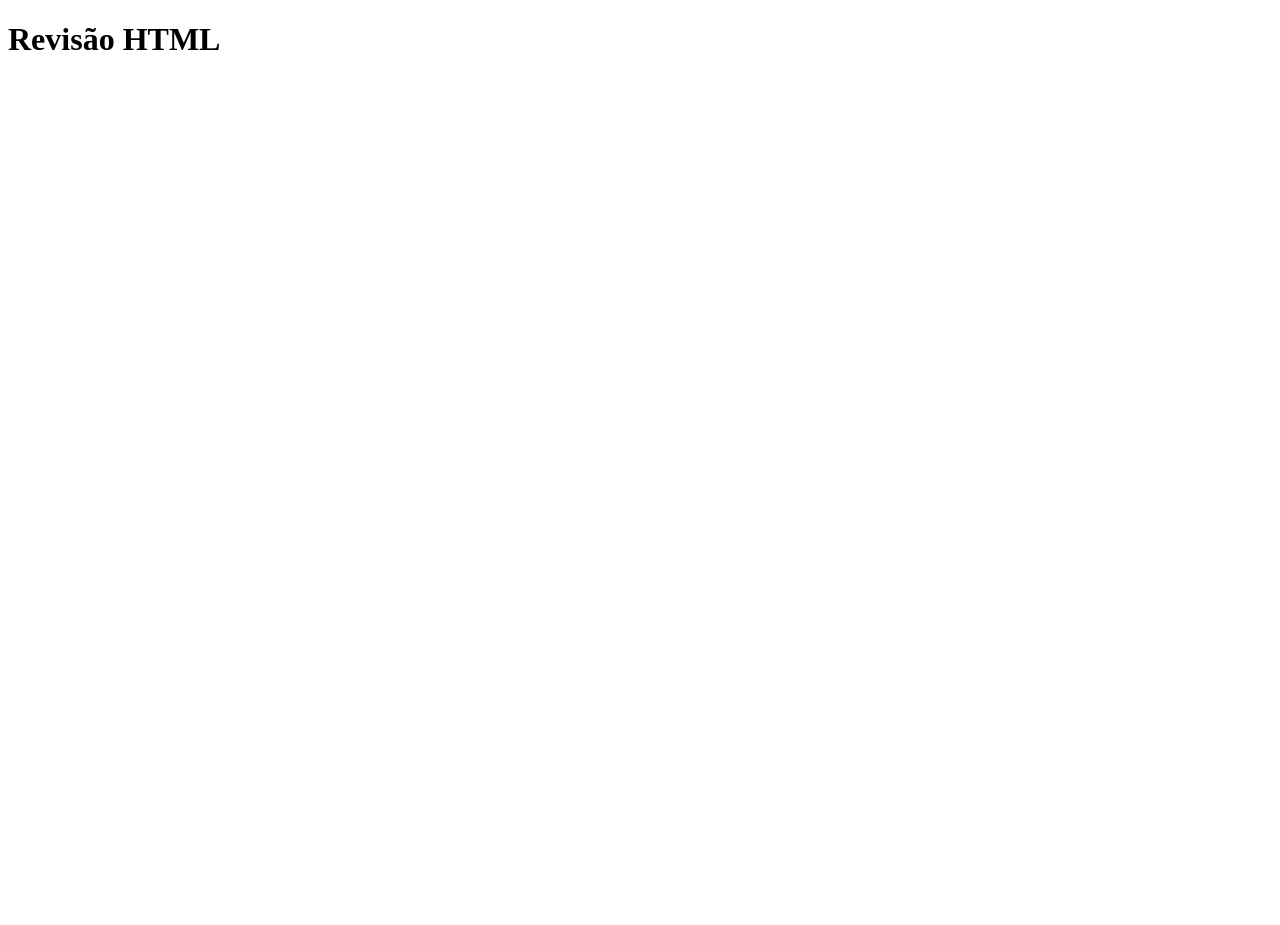
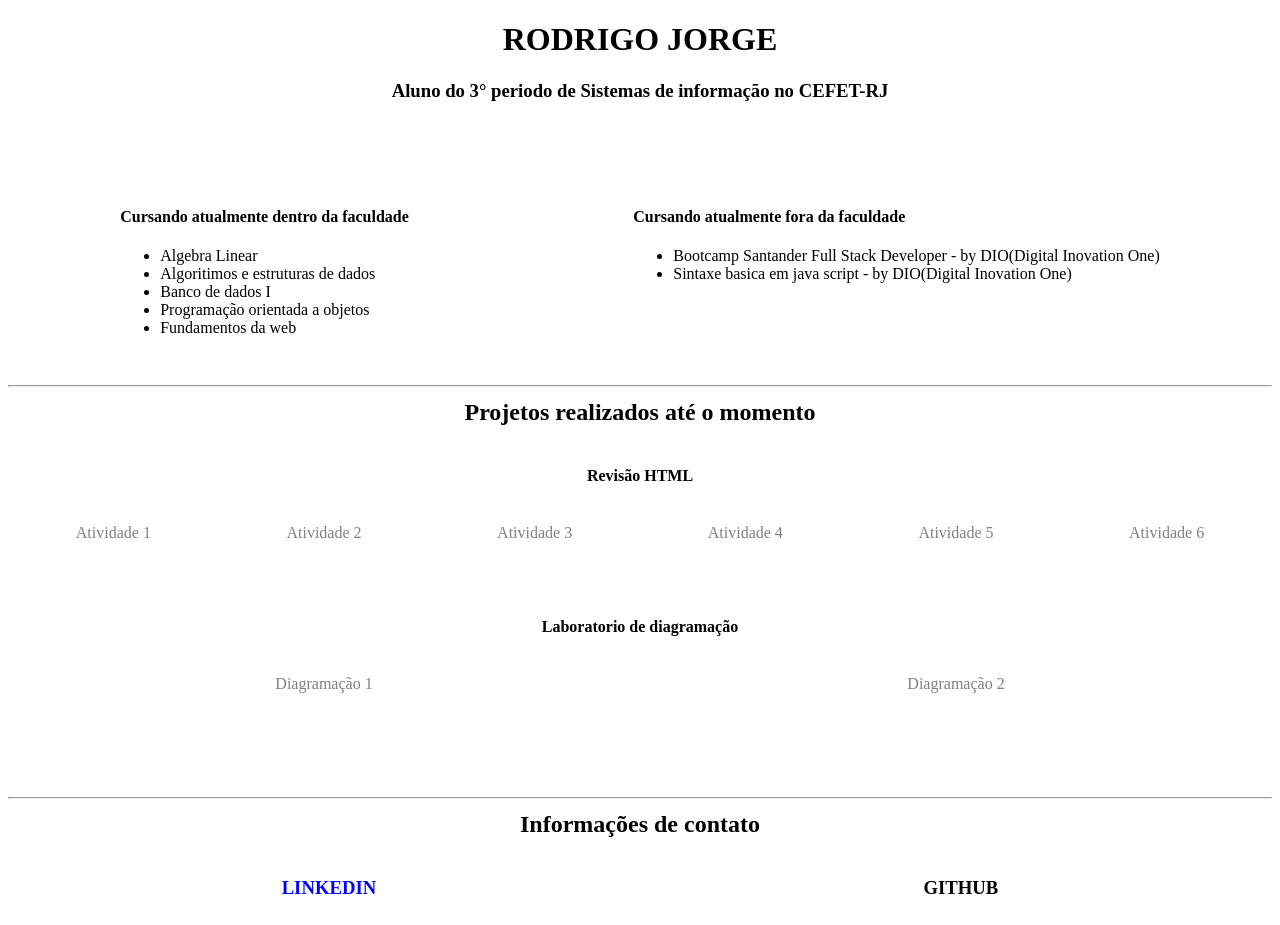
Before and after one commit to RodrigoJorge12/RodrigoJorge12.github.io, a plain HTML site: page index.html in a window 1280 px wide. Before the commit the page ends 800 px from the top, so only its background shows below. Drawn offline with Linux system fonts and the light colour scheme.

Commit message:
meu site pessoal pronto

```diff
--- a/index.html
+++ b/index.html
@@ -4,13 +4,65 @@
     <meta charset="UTF-8">
     <meta http-equiv="X-UA-Compatible" content="IE=edge">
     <meta name="viewport" content="width=device-width, initial-scale=1.0">
-    <title> Rodrigo Jorge - Fundamentos da web</title>
+    <title> Rodrigo Jorge </title>
     <link rel="stylesheet" href="style.css">
 </head>
 <body>
-    <div>
-        <h1>Revisão HTML</h1>
-        <a href=""></a>
-    </div>
+    <header class="cabeçalho">
+        <h1 class="titulo">RODRIGO JORGE</h1>
+        <h3 class="subtitulo">Aluno do 3° periodo de Sistemas de informação no CEFET-RJ <br><br><br><br></h3>
+    </header>
+    <main class="corpo">
+        <nav class="materias">
+            <div class="parte1">
+                <h4>Cursando atualmente dentro da faculdade</h4>
+                <ul>
+                    <li>Algebra Linear</li>
+                    <li>Algoritimos e estruturas de dados</li>
+                    <li>Banco de dados I</li>
+                    <li>Programação orientada a objetos</li>
+                    <li>Fundamentos da web</li>
+                </ul>
+            </div>
+            <div class="parte2">
+                <h4>Cursando atualmente fora da faculdade</h4>
+                <ul>
+                    <li>Bootcamp Santander Full Stack Developer - by DIO(Digital Inovation One)</li>
+                    <li>Sintaxe basica em java script - by DIO(Digital Inovation One)</li>
+                </ul>
+            </div>
+        </nav>
+        <nav class="projetos">
+
+            <h2> <hr> Projetos realizados até o momento</h2>
+            <h4>Revisão HTML <br><br></h4>
+            <div class="revisao">
+                <a class="atividade" href="lab2/atividade1.html">Atividade 1</a>
+                <a class="atividade" href="lab2/atividade2.html">Atividade 2</a>
+                <a class="atividade" href="lab2/atividade3.html">Atividade 3</a>
+                <a class="atividade" href="lab2/atividade4.html">Atividade 4</a>
+                <a class="atividade" href="lab2/atividade5.html">Atividade 5</a>
+                <a class="atividade" href="lab2/atividade6.html">Atividade 6 <br> <br><br><br></a>
+            </div>
+            <h4>Laboratorio de diagramação <br><br></h4>
+            <div class="sites">
+                <a class="diagramaçao" href="lab2/diagramação1.html">Diagramação 1</a>
+                <a class="diagramaçao" href="">Diagramação 2</a>
+            </div>
+        </nav>
+    </main>
+    <footer>
+            <br>
+            <br>
+            <br>
+            <br>
+        <nav class="contato">
+            <h2> <hr> Informações de contato </h2>
+            <div class="redes">
+                <a class="linkedin" href="https://www.linkedin.com/in/rodrigo-de-oliveira-zacharias-jorge-9325a7209/"><h3>LINKEDIN</h3></a>
+                <a class="github" href="https://github.com/RodrigoJorge12"><h3>GITHUB</h3></a>
+            </div>
+        </nav>
+    </footer>
 </body>
 </html>
--- a/style.css
+++ b/style.css
@@ -0,0 +1,55 @@
+.titulo{
+    display: flex;
+    text-align: center;
+    justify-content: space-around;
+}
+.subtitulo{
+    display: flex;
+    justify-content: space-around;
+}
+.materias{
+    display: flex;
+    flex-direction: row;
+    justify-content: space-around;
+}
+.projetos{
+    display: flex;
+    text-align: center;
+    justify-content: space-between;
+    flex-direction: column;
+}
+.revisao{
+    display: flex;
+    justify-content: space-around;
+}
+.sites{
+    display: flex;
+    justify-content: space-around;
+}
+.atividade{
+    color: gray;
+    text-decoration: none;
+}
+.diagramaçao{
+    color: gray;
+    text-decoration: none;
+}
+.contato{
+    display: flex;
+    text-align: center;
+    flex-direction: column;
+    justify-content: space-around;
+}
+.redes{
+    display: flex;
+    flex-direction: row;
+    justify-content: space-around;
+}
+.linkedin{
+    text-decoration: none;
+    color: blue;
+}
+.github{
+    text-decoration: none;
+    color: black;
+}
```
Also changed, not shown: logocefet.png (added).
